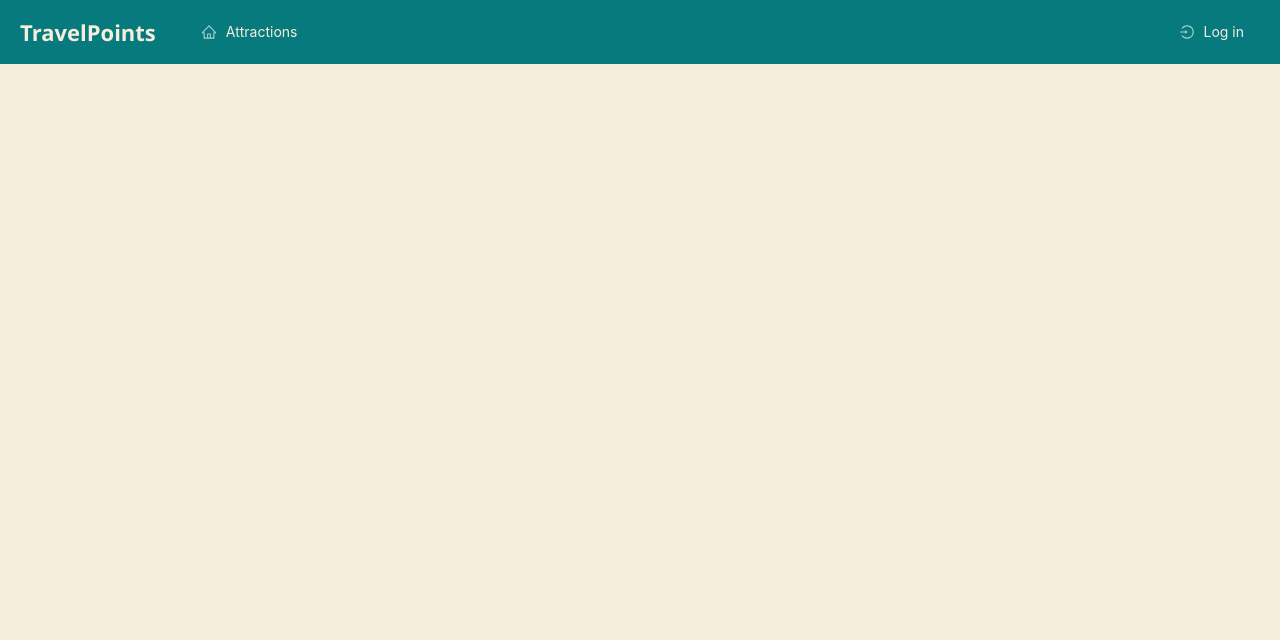
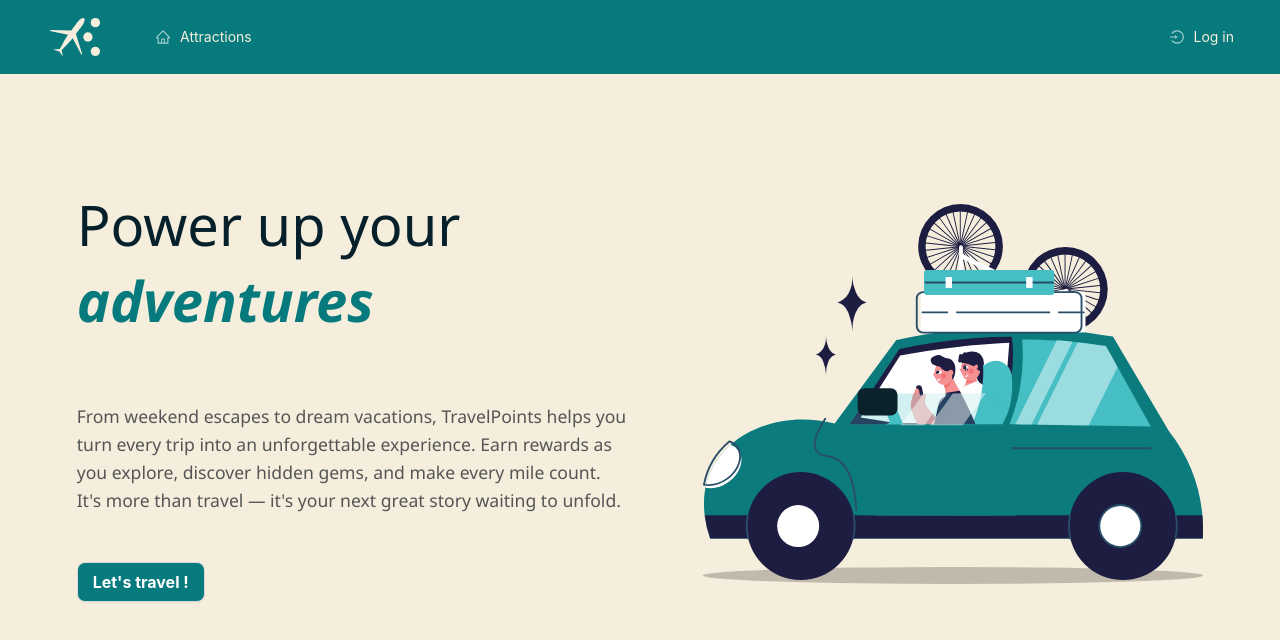
Before and after one commit to DISI2025/30643_Istrate_Cristian-Andrei_TravelPoints, a React (Create React App) app in the folder Frontend/travel/: page / in a window 1280 px wide. Shown: the top 640 px of the page. Built offline with nearby package versions, Linux system fonts and the light colour scheme.

Commit message:
I created a good looking home page, where the user is redirected after login, by using to nice description about the website service and a svg. I've made a logo for the website, visible in navbar.

```diff
--- a/Frontend/travel/src/App.tsx
+++ b/Frontend/travel/src/App.tsx
@@ -9,6 +9,7 @@
 import ProtectedRoute from "./components/protected-route";
 import Wishlist from "./pages/wishlist/wishlist";
 import Navbar from "./components/navigation-bar"
+import Home from "./pages/home/home";
 
 function App() {
     return (
@@ -16,7 +17,7 @@
         <BrowserRouter>
             <Navbar />
             <Routes>
-
+                <Route path="/" element={<Home/>}/>
                 <Route path="/register" element={<Registration/>}/>
                 <Route path="/login" element={<Login/>}/>
                 <Route path="/attractions/:id" element={<AttractionDetail/>}/>
--- a/Frontend/travel/src/components/navigation-bar.css
+++ b/Frontend/travel/src/components/navigation-bar.css
@@ -2,15 +2,19 @@
   background-color: var(--teal);
   display: flex;
   align-items: center;
-  padding: 0 20px;
+  padding: 5px 30px;
 }
 
 .logo {
-  color: var(--cream);
-  font-size: 22px;
-  font-weight: bold;
-  margin-right: 30px;
+  width: 50px;
 }
+
+.logoLink {
+  margin: 0 40px 0 20px;
+  display: flex;
+  justify-content: center;
+}
+
 
 .menu {
   background-color: transparent;
--- a/Frontend/travel/src/components/navigation-bar.tsx
+++ b/Frontend/travel/src/components/navigation-bar.tsx
@@ -1,6 +1,6 @@
 import React from "react";
 import { Menu, Layout, Button, MenuProps } from "antd";
-import { NavLink, useLocation, useNavigate } from "react-router-dom";
+import {Link, NavLink, useLocation, useNavigate} from "react-router-dom";
 import {
   HomeOutlined,
   HeartOutlined,
@@ -9,6 +9,7 @@
 } from "@ant-design/icons";
 import "./navigation-bar.css";
 import {logoutUser} from "../api/userApi";
+import logo from "../assets/logo.svg";
 
 const { Header } = Layout;
 
@@ -63,10 +64,12 @@
 
   return (
     <Header className="customNavbar">
-      <div className="logo">TravelPoints</div>
-      <Menu
-        theme="dark"
-        mode="horizontal"
+        <Link to="/" className="logoLink">
+            <img src={logo} alt="logo" className="logo"/>
+        </Link>
+        <Menu
+            theme="dark"
+            mode="horizontal"
         selectedKeys={[location.pathname]}
         className="menu"
         items={menuItems}
--- /dev/null
+++ b/Frontend/travel/src/pages/home/home.css
@@ -0,0 +1,42 @@
+.homeContainer {
+    display: flex;
+    justify-content: space-evenly;
+    align-items: center;
+    min-height: 80vh;
+}
+
+.textMoto {
+    margin-bottom: 4rem;
+    font-size: 3.5rem;
+}
+.textKeyword {
+    color: var(--teal);
+    font-weight: bold;
+    font-style: oblique;
+}
+.textParagraph {
+    max-width: 550px;
+    width: 100%;
+    word-wrap: break-word;
+    line-height: 1.6;
+    font-size: 1.1rem;
+    color: #555;
+    margin-bottom: 3rem;
+}
+
+.travelButton {
+    background-color: var(--teal);
+    color: white;
+    font-weight: bold;
+}
+
+.travelButton:hover {
+    background-color: white !important;
+    color: var(--teal) !important;
+    font-weight: bold;
+    border: 1px solid var(--teal) !important;
+}
+
+.carSvg {
+    width: 500px;
+}
--- /dev/null
+++ b/Frontend/travel/src/pages/home/home.tsx
@@ -0,0 +1,31 @@
+import React, {useState} from 'react';
+import car from '../../assets/travel_car.svg';
+import './home.css';
+import {Button} from "antd";
+import {SizeType} from "antd/es/config-provider/SizeContext";
+import {Link} from "react-router-dom";
+
+export default function Home() {
+    const [size, setSize] = useState<SizeType>('large'); // default is 'middle'
+
+    return (
+        <div className="homeContainer">
+            <div>
+                <div className="textMoto">
+                    Power up your
+                    <div className="textKeyword">adventures</div>
+                </div>
+                <p className="textParagraph">
+                    From weekend escapes to dream vacations, TravelPoints helps you turn every trip into an
+                    unforgettable experience.
+                    Earn rewards as you explore, discover hidden gems, and make every mile count.
+                    It's more than travel — it's your next great story waiting to unfold.
+                </p>
+                <Link to="attractions">
+                    <Button size={size} className="travelButton">Let's travel !</Button>
+                </Link>
+            </div>
+            <img src={car} alt="car" className="carSvg"/>
+        </div>
+    );
+}
```
Also changed, not shown: Frontend/travel/src/assets/logo.svg (added), Frontend/travel/src/assets/travel_car.svg (added).
